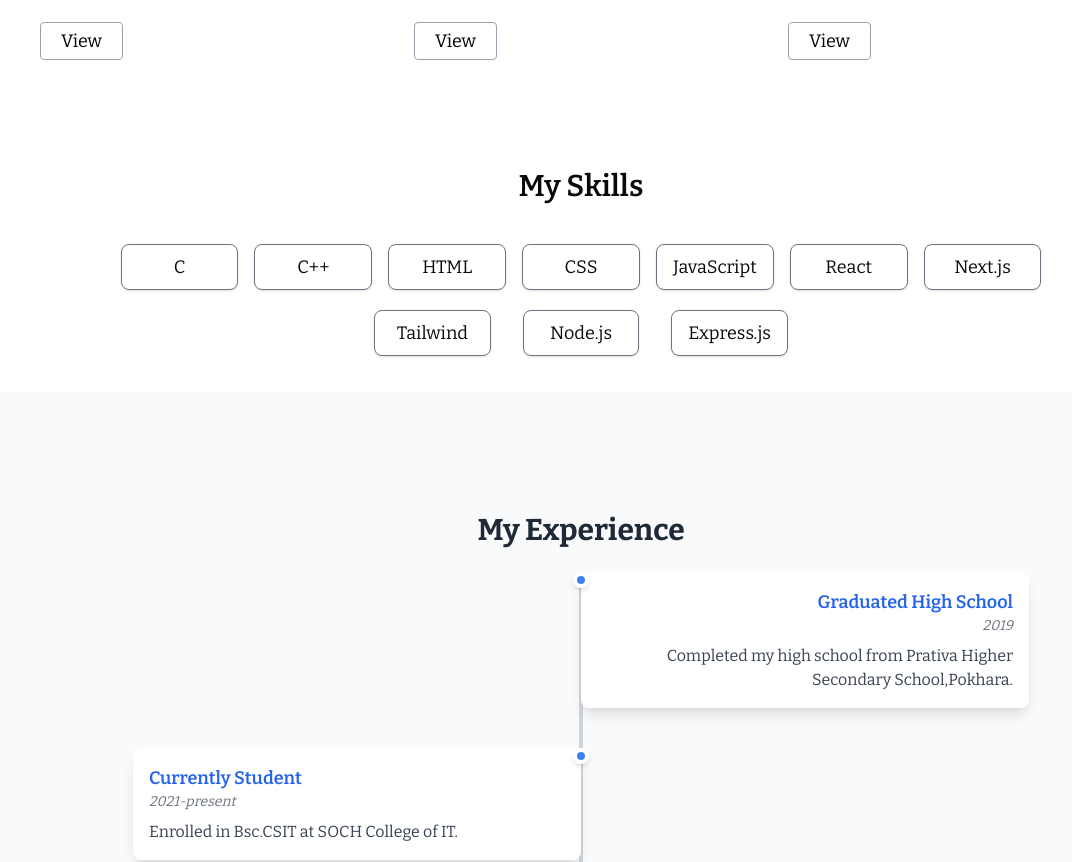
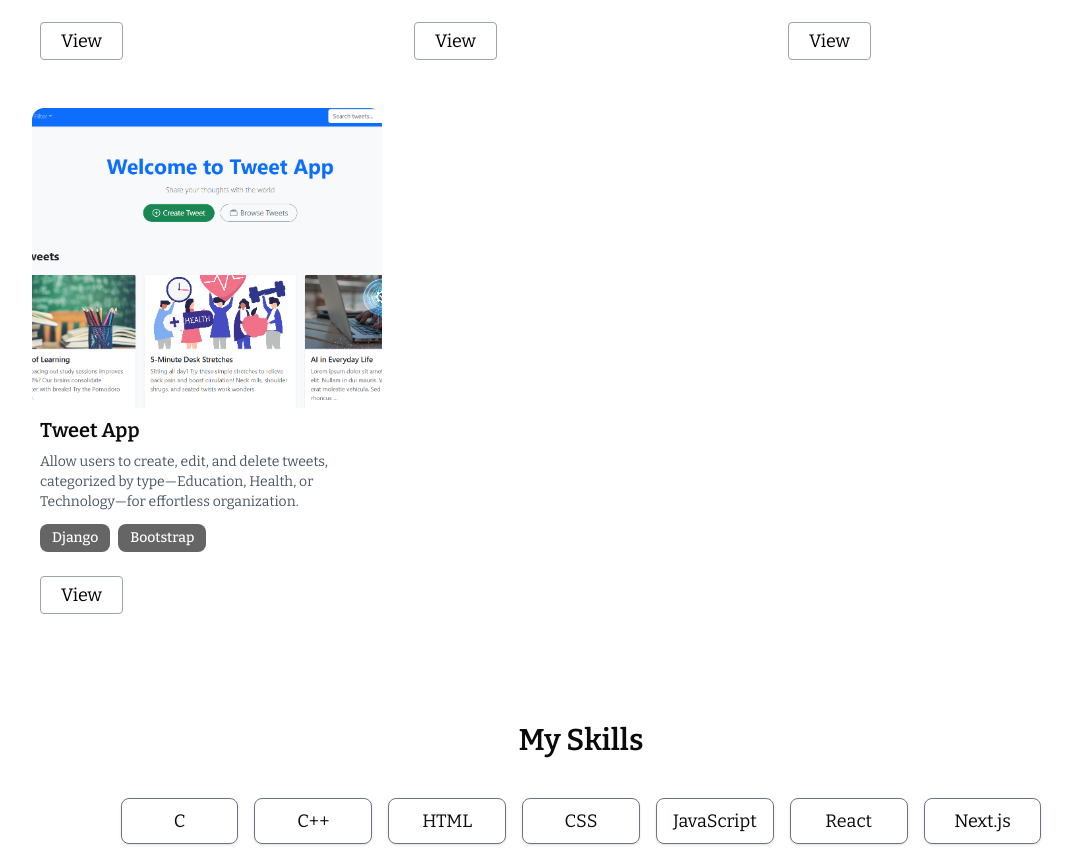
Before and after one commit to pranishajooshii/personal-portfolio, a Next.js app: page / in a window 1280 px wide. Shown: the part 894-1756 px from the top of the page, without its empty margins (59-1131 px from the left). Built offline with nearby package versions, Linux system fonts and the light colour scheme.

Commit message:
added django project

```diff
--- a/src/data/projects.json
+++ b/src/data/projects.json
@@ -19,5 +19,12 @@
     "description": " Estimates monthly mortgage payments  on the loan amount, interest rate, loan term & mortgage type .",
     "language": ["Next.js", "Tailwind", "Shadcn"],
     "github": "https://github.com/pranishajooshii/Mortgage-Calculator"
+  },
+  {
+    "image": "/tweetapp.png",
+    "title": "Tweet App",
+    "description": " Allow users to create, edit, and delete tweets, categorized by type—Education, Health, or Technology—for effortless organization. ",
+    "language": ["Django", "Bootstrap"],
+    "github": "https://github.com/pranishajooshii/Tweet-app"
   }
 ]
```
Also changed, not shown: public/tweetapp.png (added), src/components/Introduction.jsx (line endings or trailing spaces).
